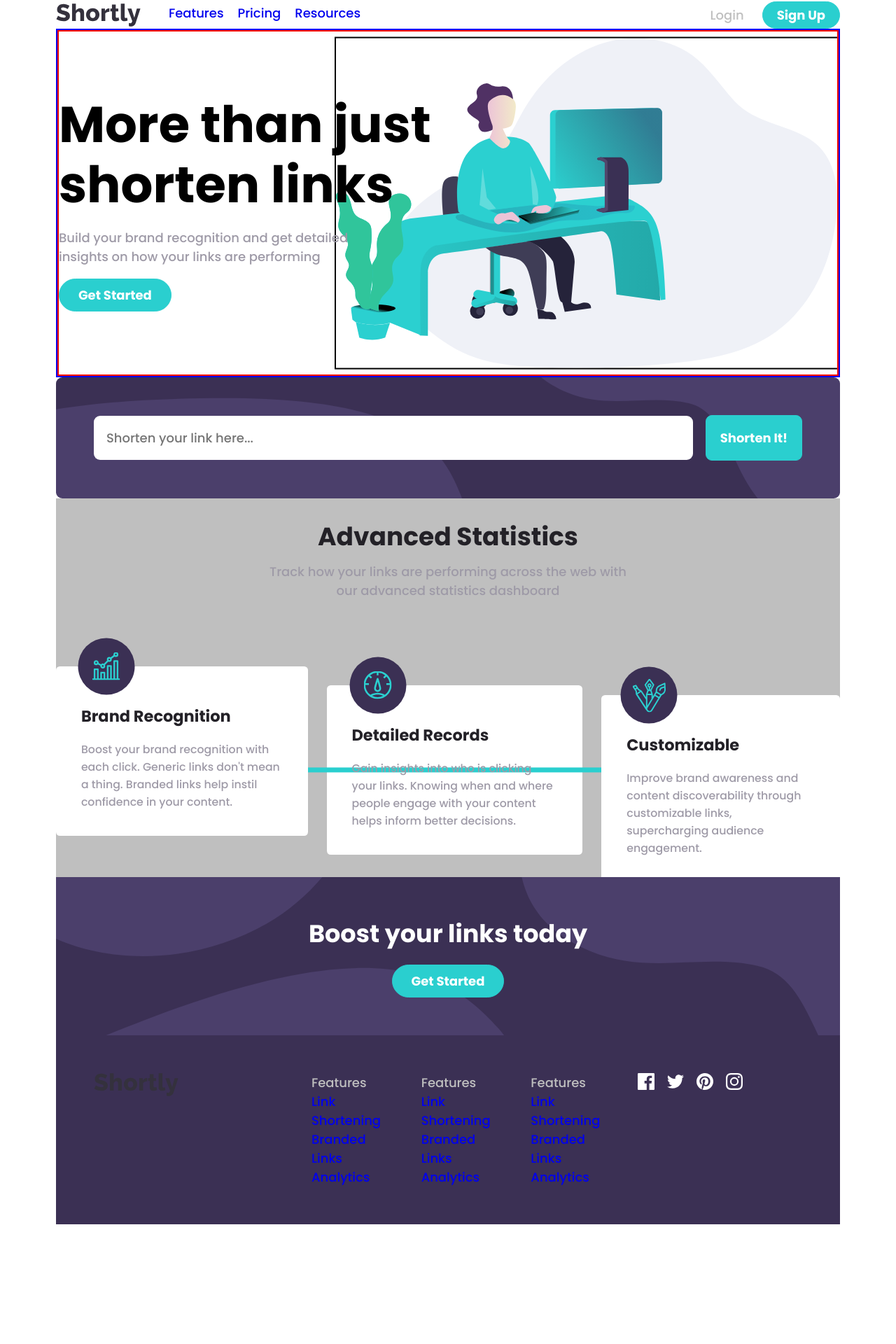
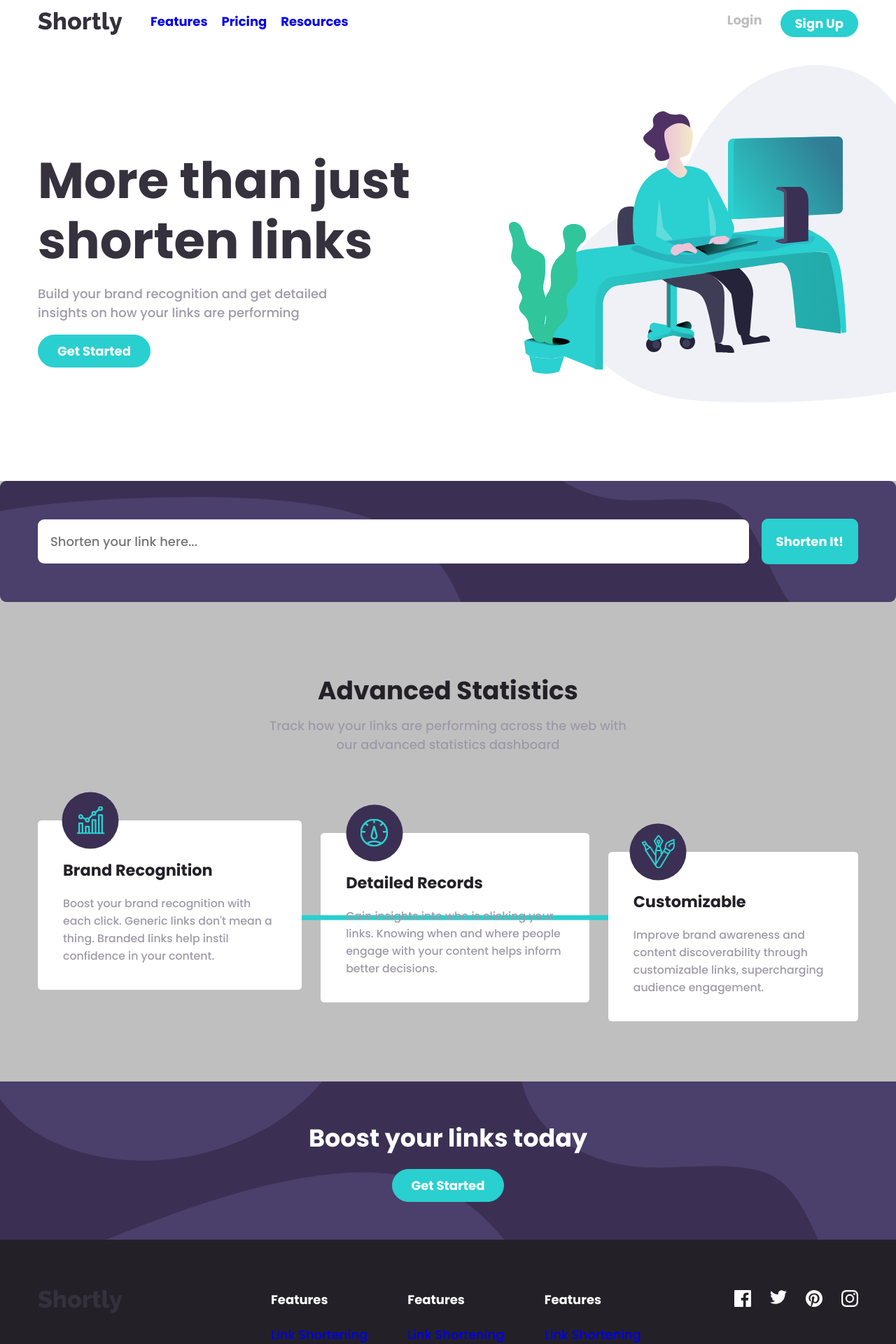
Before and after one commit to shemjay/url-shortening-app, a React (Vite) app: page / in a window 1280 px wide. Shown: the part 58-1978 px from the top of the page at 70% size. Before the commit the page ends 1807 px from the top, so only its background shows below. Built offline with nearby package versions, Linux system fonts and the light colour scheme.

Commit message:
Add fixes for footer and banner content

```diff
--- a/src/App.css
+++ b/src/App.css
@@ -26,5 +26,11 @@ body, html {
   font-size: var(--body-font-size);
   height: 100vh;
   max-width: 100%;
-  padding: 1.67em 2.22em;
+  background-color: var(--gray);
 }
+
+.app__container {
+  background-color: white;
+  padding: 4em 3em;
+  overflow: hidden;
+}
--- a/src/App.jsx
+++ b/src/App.jsx
@@ -10,8 +10,10 @@ import Footer from './Components/Footer'
 function App() {
   return (
     <>
-      <Navbar />
-      <Banner />
+      <div className='app__container'>
+        <Navbar />
+        <Banner />
+      </div>
       <Shortener />
       <Statistics />
       <Boost />
--- a/src/Components/Banner.css
+++ b/src/Components/Banner.css
@@ -2,30 +2,28 @@
     display: flex;
     align-items: center;
     justify-content: left;
-    border: 2px solid blue;
     position: relative;
-    overflow-x: hidden;
+    color: var(--very-dark-blue);
 }
 
 .banner__content {
     width: 100%;
     z-index: 2;
+    margin-top: 4em;
     display: flex;
     align-items: left;
     justify-content: center;
     flex-direction: column;
-    border: 2px solid red;
     padding: 5em 0;
 }
 
 .banner__image {
-    max-width: 40rem;
+    max-width: 60rem;
     position: absolute;
     top: 50%;
-    right: 0%;
+    right: -20%;
+    z-index: 1;
     transform: translateY(-50%);
-    z-index: -1;
-    border: 2px solid black;
 }
 
 .banner__image img {
--- a/src/Components/Footer.css
+++ b/src/Components/Footer.css
@@ -1,9 +1,9 @@
 .footer {
-    background-color: var(--dark-violet);
+    background-color: var(--very-dark-violet);
     display: grid;
     grid-template-columns: 1fr 2fr 1fr;
-    gap: 2rem;
-    padding: 3rem;
+
+    padding: 4em 3em;
     color: white;
 }
 
@@ -16,7 +16,21 @@
     align-self: flex-start;
     display: grid;
     grid-template-columns: 1fr 1fr 1fr;
-    color: var(--gray);
+    color: var(--violet-gray);
+}
+
+.empty-row {
+    grid-column: span 2;
+    height: 1em;
+}
+
+.footer__links-card li {
+    padding: 0.3em 0;
+}
+
+.footer__links-card p {
+    font-weight: var(--font-weight-bold);
+    color: white;
 }
 
 .footer__links-card a:visited {
@@ -26,6 +40,6 @@
 .footer__socials {
     display: flex;
     align-self: flex-start;
-    align-items: center;
-    gap: 1em;
+    justify-content: right;
+    gap: 1.5em;
 }
--- a/src/Components/Footer.jsx
+++ b/src/Components/Footer.jsx
@@ -10,7 +10,7 @@ const Footer = () => {
   return (
     <footer className='footer'>
       <div className='footer__logo'>
-        <img src={Logo} alt="logo" />
+        <a href="#"><img src={Logo} alt="logo" className='footer__icon' /></a>
       </div>
 
       <div className='footer__links'>
@@ -18,6 +18,7 @@ const Footer = () => {
         <div className='footer__links-card'>
             <ul>
                 <p>Features</p>
+                <li className='empty-row'></li>
                 <li><a href='#'>Link Shortening</a></li>
                 <li><a href='#'>Branded Links</a></li>
                 <li><a href='#'>Analytics</a></li>
@@ -27,6 +28,7 @@ const Footer = () => {
         <div className='footer__links-card'>
             <ul>
                 <p>Features</p>
+                <li className='empty-row'></li>
                 <li><a href='#'>Link Shortening</a></li>
                 <li><a href='#'>Branded Links</a></li>
                 <li><a href='#'>Analytics</a></li>
@@ -36,6 +38,7 @@ const Footer = () => {
         <div className='footer__links-card'>
             <ul>
                 <p>Features</p>
+                <li className='empty-row'></li>
                 <li><a href='#'>Link Shortening</a></li>
                 <li><a href='#'>Branded Links</a></li>
                 <li><a href='#'>Analytics</a></li>
--- a/src/Components/Navbar.css
+++ b/src/Components/Navbar.css
@@ -1,6 +1,6 @@
 .nav {
     color: var(--grayish-violet);
-    font-weight: var(--font-weight-medium);
+    font-weight: var(--font-weight-bold);
     display: flex;
     align-items: center;
     justify-content: space-between;
@@ -25,7 +25,7 @@
 
 .nav__buttons {
     display: flex;
-    align-items: center;
+    align-items: flex-start;
     justify-content: space-between;
     gap: 20px;
 }
--- a/src/Components/Statistics.css
+++ b/src/Components/Statistics.css
@@ -5,6 +5,7 @@
     justify-content: space-between;
     margin: 0 auto;
     overflow: hidden;
+    padding: 4em 3em;
 }
 
 .statistics__title {
@@ -51,11 +52,11 @@
 }
 
 .card-2 {
-    transform: translateY(1.5em);
+    transform: translateY(1em);
 }
 
 .card-3 {
-    transform: translateY(3em);
+    transform: translateY(2.5em);
 }
 
 .statistics__card h3 {
```
